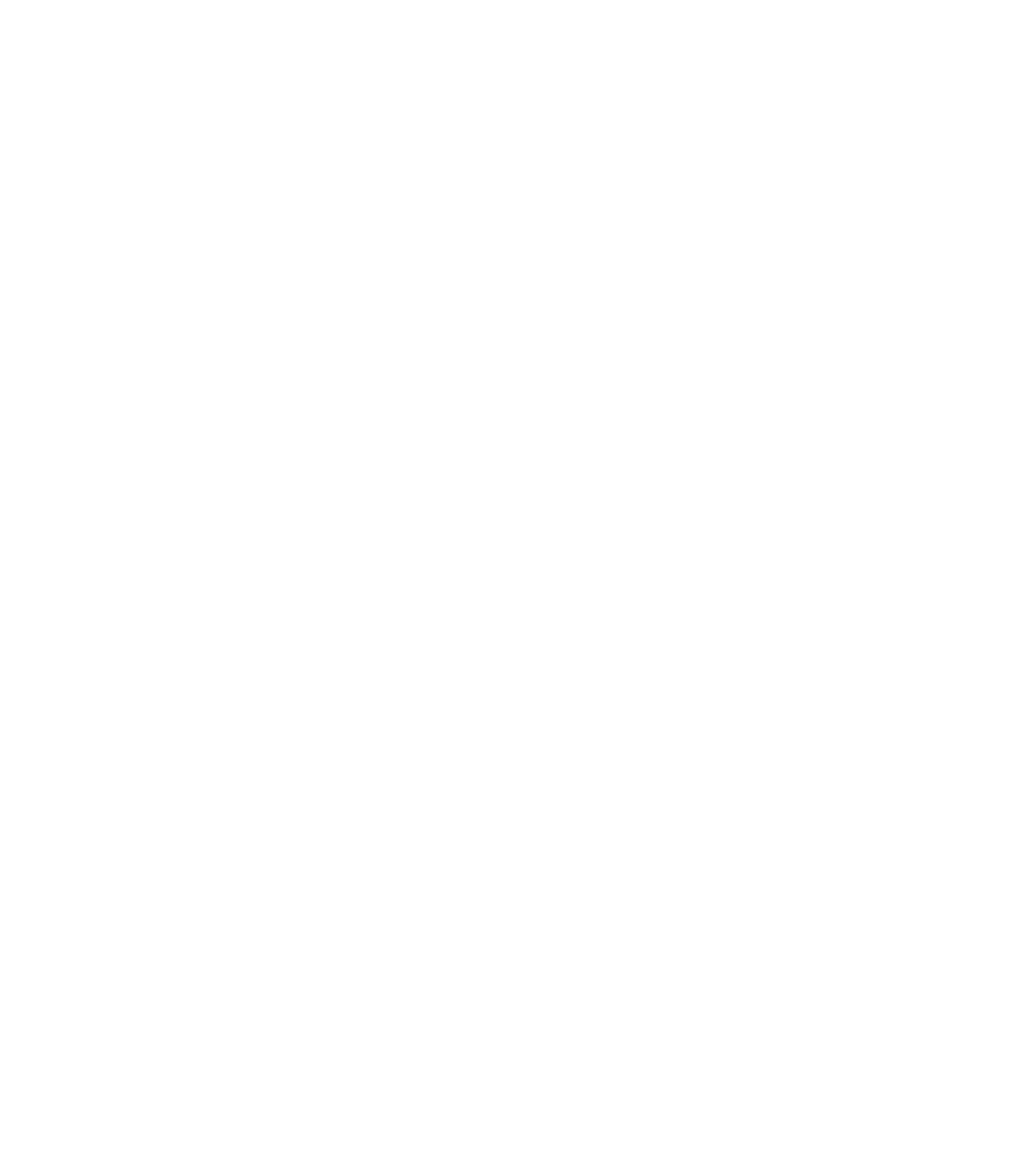
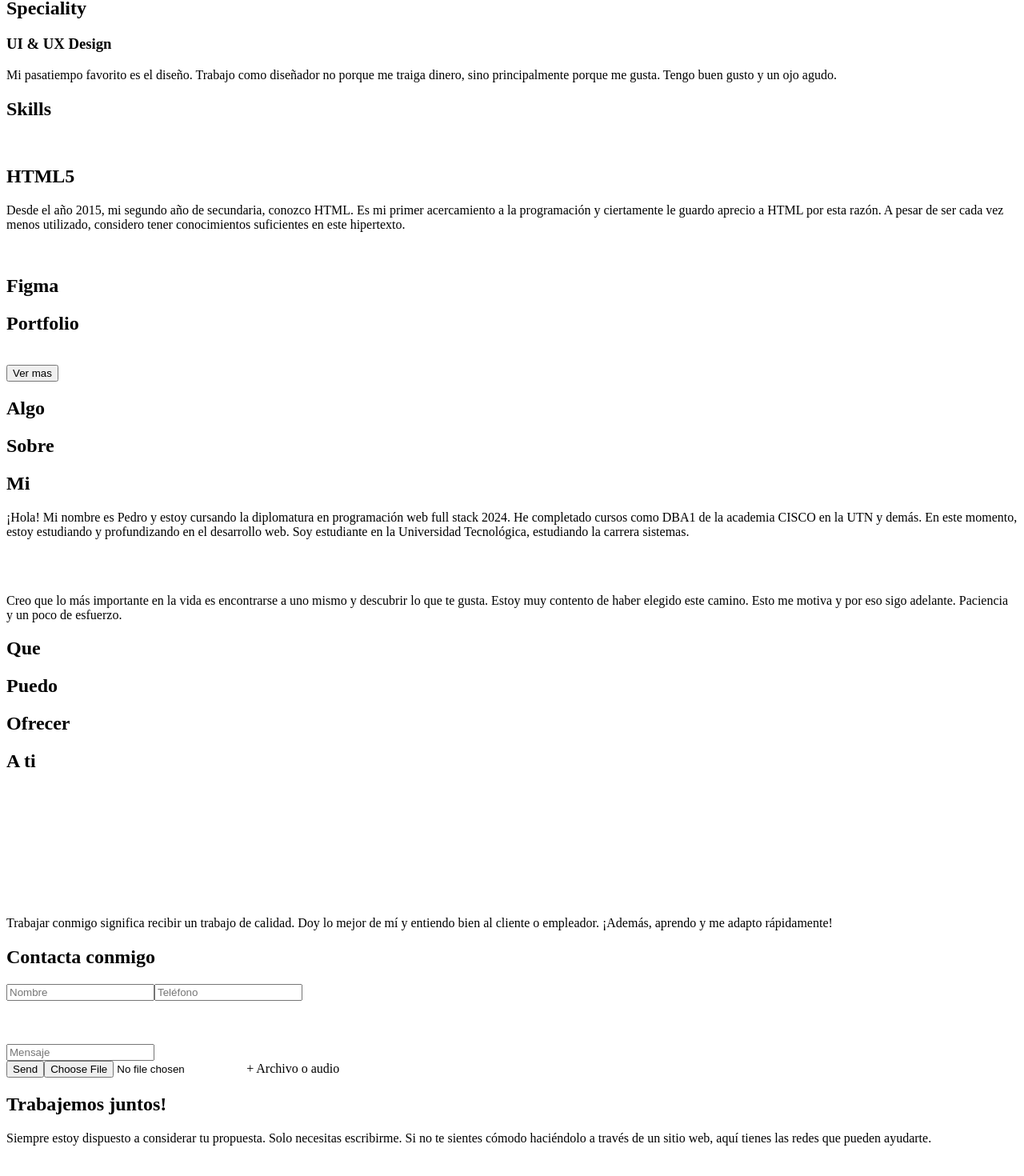
Before and after one commit to Plastixd/TPFINAL2, a React (Vite) app: page / in a window 1280 px wide. Shown: the part 411-1881 px from the top of the page at 80% size. Before the commit the page ends 800 px from the top, so only its background shows below. Built offline with nearby package versions, Linux system fonts and the light colour scheme.

Commit message:
creada toda la estructura html aproximada, falta pasar los datos

```diff
--- a/src/App.jsx
+++ b/src/App.jsx
@@ -1,6 +1,12 @@
 import React from "react";
 import Header from "./Components/Header"
 import Hero from "./Components/Hero";
+import Speciality from "./Components/Speciality";
+import Skills from "./Components/Skills";
+import Subskills from "./Components/Subskills";
+import Portfolio from "./Components/Portfolio";
+import Aboutme from "./Components/Aboutme";
+import Footer from "./Components/Footer";
 
 function App() {
 
@@ -9,6 +15,16 @@ function App() {
       <h1>HOLA MUNDO</h1>
       <Header/>
       <Hero/>
+      <h2>Speciality</h2>
+      <Speciality/>
+      <h2>Skills</h2>
+      <Skills/>
+      <Subskills/>
+      <h2>Portfolio</h2>
+      <Portfolio/>
+      <button>Ver mas</button>
+      <Aboutme/>
+      <Footer/>
     </section>
   );
 }
--- /dev/null
+++ b/src/Components/Aboutme.jsx
@@ -0,0 +1,43 @@
+import React from 'react'
+import PropTypes from 'prop-types'
+
+function Aboutme(props) {
+  return (
+    <section>
+        <h2>Algo</h2> <h2>Sobre</h2> <h2>Mi</h2>
+
+        <div>
+            <p>¡Hola! Mi nombre es Pedro y estoy cursando la diplomatura en programación web full stack 2024. He completado cursos como DBA1 de la academia CISCO en la UTN y demás. En este momento, estoy estudiando y profundizando en el desarrollo web. Soy estudiante en la Universidad Tecnológica, estudiando la carrera sistemas.</p>
+            <br />
+            <br />
+            <p>Creo que lo más importante en la vida es encontrarse a uno mismo y descubrir lo que te gusta. Estoy muy contento de haber elegido este camino. Esto me motiva y por eso sigo adelante. Paciencia y un poco de esfuerzo.</p>
+        </div>
+
+        <section>
+            <div>
+                <h2>Que</h2>
+                <h2>Puedo</h2>
+                <h2>Ofrecer</h2>
+                <h2>A ti</h2>
+            </div>
+            <div>
+                <br />
+                <br />
+                <br />
+                <br />
+                <br />
+                <br />
+                <br />
+                <br />
+                <p>Trabajar conmigo significa recibir un trabajo de calidad. Doy lo mejor de mí y entiendo bien al cliente o empleador. ¡Además, aprendo y me adapto rápidamente!</p>
+            </div>
+        </section>
+    </section>
+  )
+}
+
+Aboutme.propTypes = {
+
+}
+
+export default Aboutme
--- /dev/null
+++ b/src/Components/Footer.jsx
@@ -0,0 +1,55 @@
+import React from 'react'
+import PropTypes from 'prop-types'
+
+function Footer(props) {
+  return (
+    <section id="contact">
+    <h2>Contacta conmigo</h2>
+    <div>
+        <div>
+            <form action="">
+                <input type="text" placeholder="Nombre" />
+                <input type="text" placeholder="Teléfono" />
+                <br />
+                <br />
+                <br />
+                <br />
+                <input type="text" placeholder="Mensaje" />
+                <div>
+                    <button>Send</button>
+                    <input type="file" />
+                    <label>
+                        + Archivo o audio
+                    </label>
+                </div>
+            </form>
+        </div>
+        <div>
+            <h2>Trabajemos juntos!</h2>
+            <p>Siempre estoy dispuesto a considerar tu propuesta. Solo necesitas escribirme. Si no te sientes cómodo haciéndolo a través de un sitio web, aquí tienes las redes que pueden ayudarte.</p>
+            <div>
+                <a target="_blank">
+                    <img alt="" />
+                </a>
+                <a target="_blank">
+                    <img alt="" />
+                </a>
+                <a target="_blank">
+                    <img alt="" />
+                </a>
+                <a target="_blank">
+                    <img alt="" />
+                </a>
+            </div>
+        </div>
+    </div>
+</section>
+
+  )
+}
+
+Footer.propTypes = {
+
+}
+
+export default Footer
--- /dev/null
+++ b/src/Components/Portfolio.jsx
@@ -0,0 +1,16 @@
+import React from 'react'
+import PropTypes from 'prop-types'
+
+function Portfolio(props) {
+  return (
+    <div>
+      <img src="" alt="" />
+    </div>
+  )
+}
+
+Portfolio.propTypes = {
+
+}
+
+export default Portfolio
--- /dev/null
+++ b/src/Components/Skills.jsx
@@ -0,0 +1,22 @@
+import React from 'react'
+import PropTypes from 'prop-types'
+
+function Skills(props) {
+  return (
+    <section>
+        <div>
+            <img src="" alt="" />
+            <h2>HTML5</h2>
+        </div>
+        <p>
+            Desde el año 2015, mi segundo año de secundaria, conozco HTML. Es mi primer acercamiento a la programación y ciertamente le guardo aprecio a HTML por esta razón. A pesar de ser cada vez menos utilizado, considero tener conocimientos suficientes en este hipertexto.
+        </p>
+    </section>
+  )
+}
+
+Skills.propTypes = {
+
+}
+
+export default Skills
--- /dev/null
+++ b/src/Components/Speciality.jsx
@@ -0,0 +1,17 @@
+import React from 'react'
+import PropTypes from 'prop-types'
+
+function Speciality(props) {
+  return (
+        <section>
+            <h3>UI & UX Design</h3>
+            <p>Mi pasatiempo favorito es el diseño. Trabajo como diseñador no porque me traiga dinero, sino principalmente porque me gusta. Tengo buen gusto y un ojo agudo.</p>
+        </section>
+  )
+}
+
+Speciality.propTypes = {
+
+}
+
+export default Speciality
--- /dev/null
+++ b/src/Components/Subskills.jsx
@@ -0,0 +1,17 @@
+import React from 'react'
+import PropTypes from 'prop-types'
+
+function Subskills(props) {
+  return (
+    <div>
+      <img src="" alt="" />
+      <h2>Figma</h2>
+    </div>
+  )
+}
+
+Subskills.propTypes = {
+
+}
+
+export default Subskills
```
